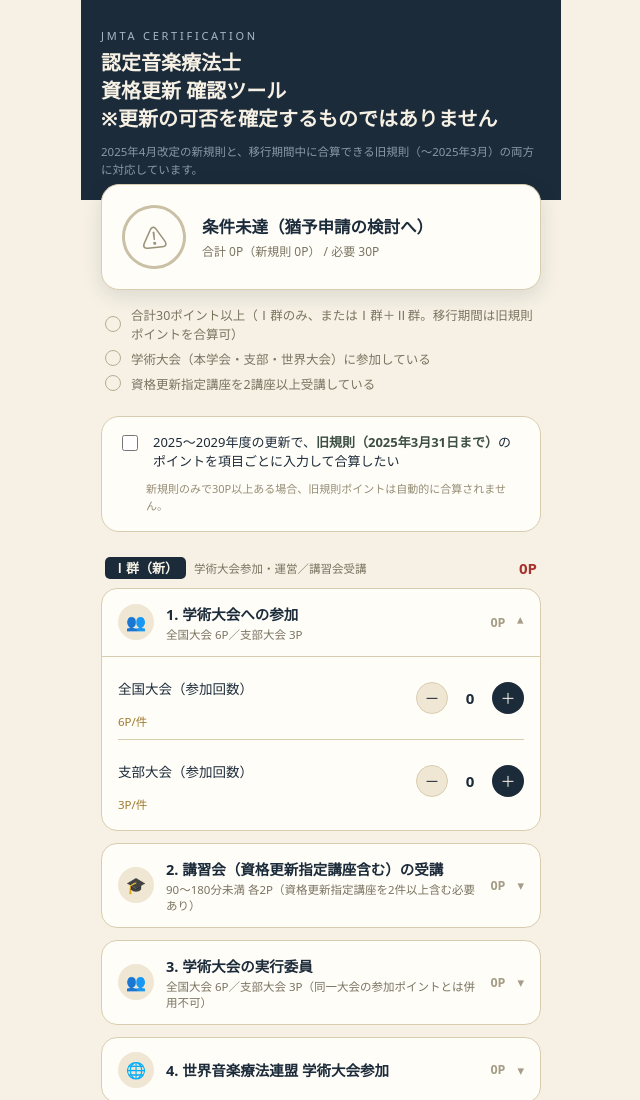
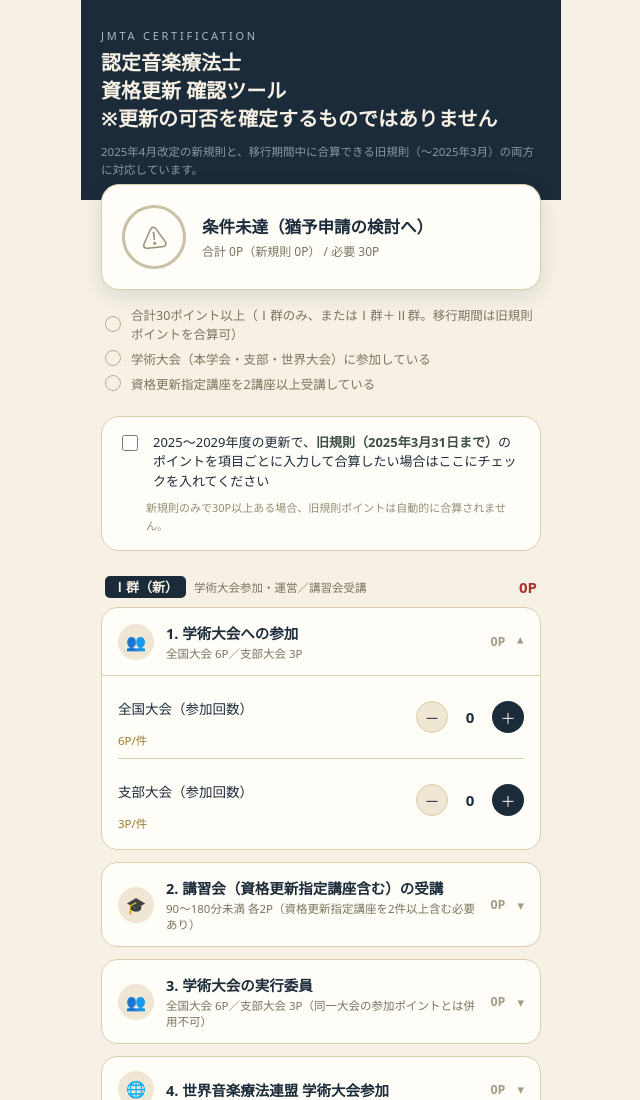
Before and after one commit to sealine222/mtrenewalchecker, a plain HTML site: page index.html in a window 1280 px wide. Shown: the top 1100 px of the page, without its empty margins (319-959 px from the left). Drawn offline with Linux system fonts and the light colour scheme.

Commit message:
Update migration checkbox label for clarity

```diff
--- a/index.html
+++ b/index.html
@@ -369,7 +369,7 @@ function render() {
 
   html += '<div class="migration-box"><label>' +
     '<input type="checkbox" id="migrationCheckbox"' + (state.migrationActive ? ' checked' : '') + '>' +
-    '<span>2025〜2029年度の更新で、<span class="old-tag">旧規則（2025年3月31日まで）</span>のポイントを項目ごとに入力して合算したい</span>' +
+    '<span>2025〜2029年度の更新で、<span class="old-tag">旧規則（2025年3月31日まで）</span>のポイントを項目ごとに入力して合算したい場合はここにチェックを入れてください</span>' +
     '</label><p class="hint">新規則のみで30P以上ある場合、旧規則ポイントは自動的に合算されません。</p></div>';
 
   html += '<div class="group-block">' + renderGroupHeading("Ⅰ群（新）", "学術大会参加・運営／講習会受講", c.groupI, false);
```
